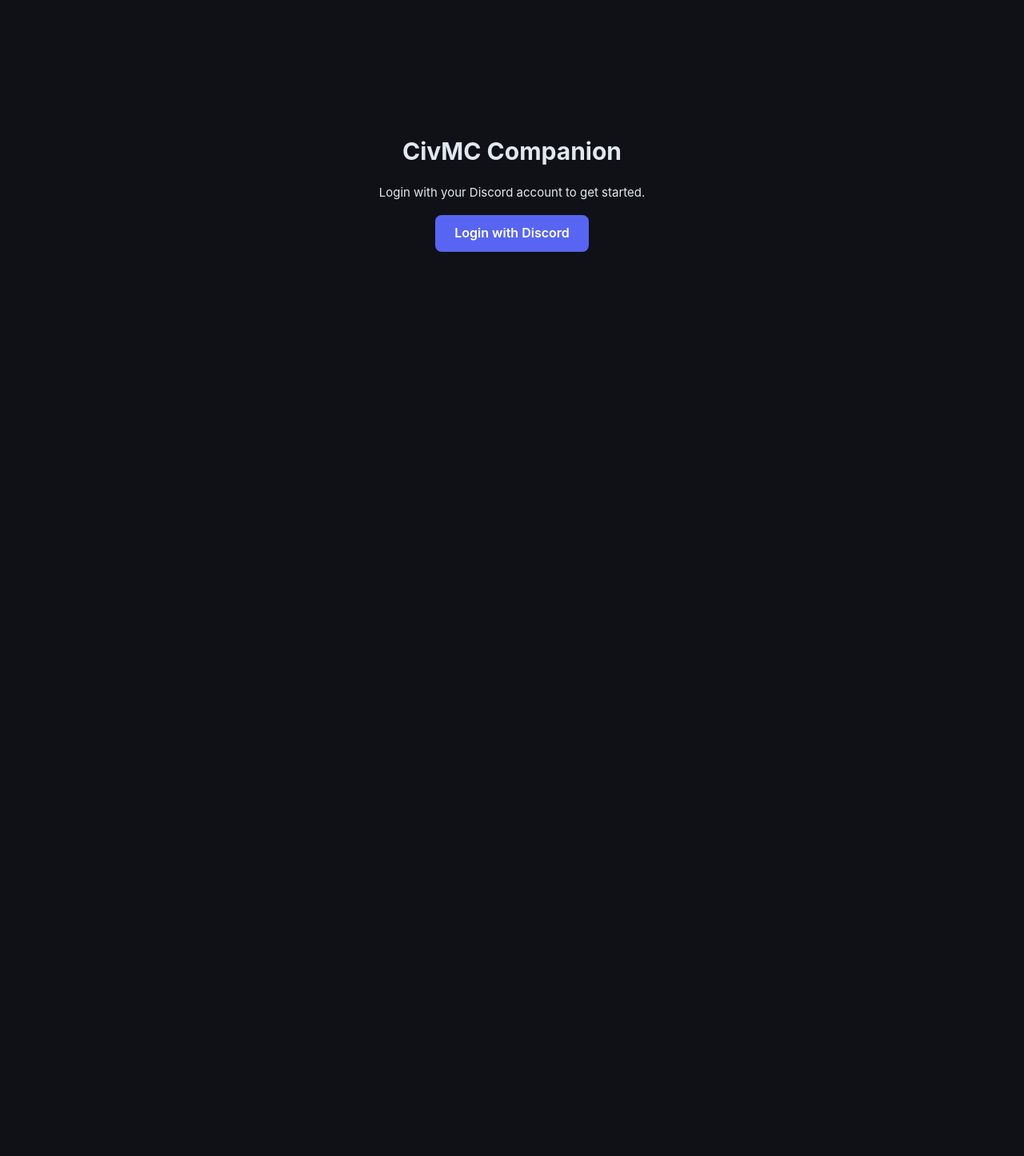
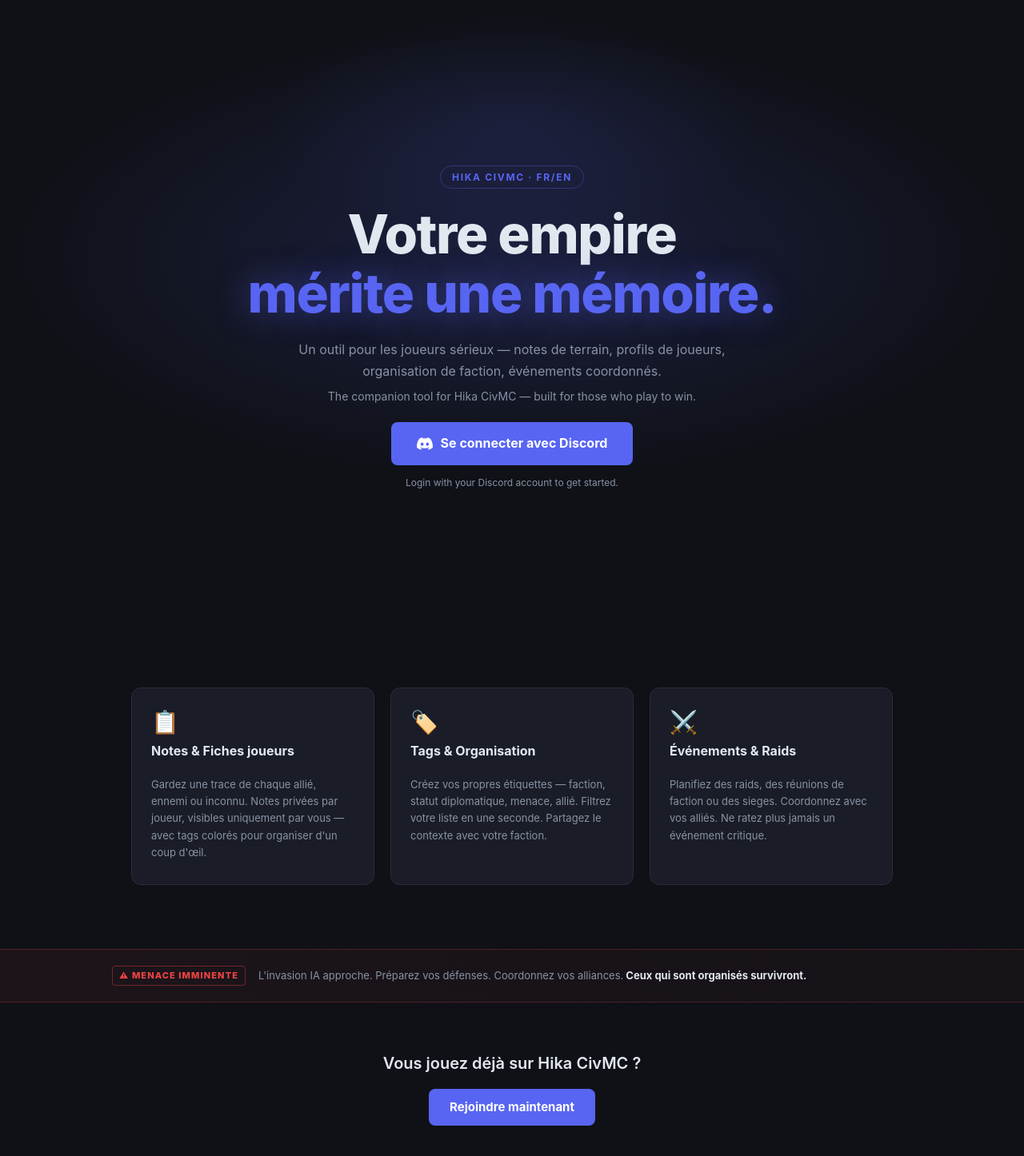
Before and after one commit to ImTheSpyke/hika-civmc-website, a React (Vite) app in the folder packages/web/: page /notes in a window 1280 px wide. Shown: the top 1446 px of the page at 80% size. Before the commit the page ends 800 px from the top, so only its background shows below. Built offline with nearby package versions, Linux system fonts and the light colour scheme; no server answers.

Commit message:
feat: Improved main page & fix note scrollbar

```diff
--- a/packages/web/src/pages/LoginPage.tsx
+++ b/packages/web/src/pages/LoginPage.tsx
@@ -6,6 +6,24 @@
     <form method="post" action="/api/auth/logout">
       <button type="submit">{label}</button>
     </form>
+  );
+}
+
+function FeatureCard({
+  icon,
+  title,
+  body,
+}: {
+  icon: string;
+  title: string;
+  body: string;
+}) {
+  return (
+    <div className="landing-feature-card">
+      <div className="landing-feature-icon">{icon}</div>
+      <h3 className="landing-feature-title">{title}</h3>
+      <p className="landing-feature-body">{body}</p>
+    </div>
   );
 }
 
@@ -32,12 +50,73 @@
   }
 
   return (
-    <div className="page-center">
-      <h1>CivMC Companion</h1>
-      <p>{t("auth.loginPrompt")}</p>
-      <a href="/api/auth/discord" className="btn-discord">
-        {t("nav.login")}
-      </a>
+    <div className="landing">
+
+      {/* ── Hero ── */}
+      <section className="landing-hero">
+        <div className="landing-hero-glow" aria-hidden />
+        <div className="landing-hero-content">
+          <div className="landing-eyebrow">Hika CivMC · FR/EN</div>
+          <h1 className="landing-title">
+            Votre empire<br />
+            <span className="landing-title-accent">mérite une mémoire.</span>
+          </h1>
+          <p className="landing-subtitle">
+            Un outil pour les joueurs sérieux — notes de terrain, profils de joueurs,
+            organisation de faction, événements coordonnés.
+            <br />
+            <span style={{ color: "var(--text-muted)" }}>
+              The companion tool for Hika CivMC — built for those who play to win.
+            </span>
+          </p>
+          <a href="/api/auth/discord" className="landing-cta">
+            <svg width="20" height="20" viewBox="0 0 71 55" fill="currentColor" aria-hidden>
+              <path d="M60.1 4.9A58.6 58.6 0 0 0 45.5.4a40.6 40.6 0 0 0-1.8 3.7 54.2 54.2 0 0 0-16.3 0A40.6 40.6 0 0 0 25.5.4 58.5 58.5 0 0 0 10.9 5C1.6 18.7-.9 32 .3 45.1a59 59 0 0 0 17.9 9 44 44 0 0 0 3.8-6.2 38.4 38.4 0 0 1-6-2.9l1.5-1.1a42 42 0 0 0 35.9 0l1.5 1.1a38.4 38.4 0 0 1-6 2.9 44 44 0 0 0 3.8 6.2 58.8 58.8 0 0 0 17.9-9C72 29.8 68.2 16.6 60.1 4.9ZM23.7 37c-3.5 0-6.4-3.2-6.4-7.2s2.8-7.2 6.4-7.2c3.5 0 6.4 3.2 6.3 7.2 0 4-2.8 7.2-6.3 7.2Zm23.6 0c-3.5 0-6.4-3.2-6.4-7.2s2.8-7.2 6.4-7.2c3.5 0 6.4 3.2 6.3 7.2 0 4-2.8 7.2-6.3 7.2Z" />
+            </svg>
+            Se connecter avec Discord
+          </a>
+          <p className="landing-cta-note">{t("auth.loginPrompt")}</p>
+        </div>
+      </section>
+
+      {/* ── Features ── */}
+      <section className="landing-features">
+        <FeatureCard
+          icon="📋"
+          title="Notes & Fiches joueurs"
+          body="Gardez une trace de chaque allié, ennemi ou inconnu. Notes privées par joueur, visibles uniquement par vous — avec tags colorés pour organiser d'un coup d'œil."
+        />
+        <FeatureCard
+          icon="🏷️"
+          title="Tags & Organisation"
+          body="Créez vos propres étiquettes — faction, statut diplomatique, menace, allié. Filtrez votre liste en une seconde. Partagez le contexte avec votre faction."
+        />
+        <FeatureCard
+          icon="⚔️"
+          title="Événements & Raids"
+          body="Planifiez des raids, des réunions de faction ou des sieges. Coordonnez avec vos alliés. Ne ratez plus jamais un événement critique."
+        />
+      </section>
+
+      {/* ── Invasion banner ── */}
+      <section className="landing-invasion">
+        <div className="landing-invasion-inner">
+          <span className="landing-invasion-label">⚠ MENACE IMMINENTE</span>
+          <p className="landing-invasion-text">
+            L'invasion IA approche. Préparez vos défenses. Coordonnez vos alliances.
+            <strong> Ceux qui sont organisés survivront.</strong>
+          </p>
+        </div>
+      </section>
+
+      {/* ── Footer CTA ── */}
+      <section className="landing-footer-cta">
+        <p className="landing-footer-line">Vous jouez déjà sur Hika CivMC ?</p>
+        <a href="/api/auth/discord" className="landing-cta landing-cta-sm">
+          Rejoindre maintenant
+        </a>
+      </section>
+
     </div>
   );
 }
--- a/packages/web/src/styles.css
+++ b/packages/web/src/styles.css
@@ -135,7 +135,7 @@
 .notes-layout { display: grid; grid-template-columns: 300px 1fr; gap: 0; min-height: calc(100vh - 180px); border: 1px solid var(--border); border-radius: var(--radius); overflow: hidden; }
 
 /* Sidebar */
-.notes-sidebar { display: flex; flex-direction: column; gap: 8px; padding: 12px; border-right: 1px solid var(--border); background: var(--surface); overflow: hidden; }
+.notes-sidebar { display: flex; flex-direction: column; gap: 8px; padding: 12px; border-right: 1px solid var(--border); background: var(--surface); overflow: hidden; min-height: calc(100vh - 180px); border-radius: var(--radius) 0 0 var(--radius); }
 .search-box { position: relative; }
 .search-results { list-style: none; background: var(--surface); border: 1px solid var(--border); border-radius: var(--radius); position: absolute; z-index: 10; width: 100%; top: calc(100% + 4px); box-shadow: 0 4px 16px rgba(0,0,0,0.4); }
 .search-results li { padding: 8px 12px; cursor: pointer; display: flex; align-items: center; gap: 8px; font-size: 13px; }
@@ -196,8 +196,8 @@
 
 /* Editor area */
 .notes-editor-area { background: var(--bg); display: flex; flex-direction: column; min-height: 0; }
-.notes-empty-state { display: flex; align-items: center; justify-content: center; flex: 1; color: var(--text-muted); font-size: 14px; padding: 40px; }
-.notes-editor-panel { display: flex; flex-direction: column; gap: 12px; padding: 20px 24px; height: 100%; }
+.notes-empty-state { display: flex; align-items: center; justify-content: center; min-height: 200px; color: var(--text-muted); font-size: 14px; padding: 40px; }
+.notes-editor-panel { display: flex; flex-direction: column; gap: 12px; padding: 20px 24px; }
 .editor-player-header { display: flex; align-items: center; gap: 10px; padding-bottom: 12px; border-bottom: 1px solid var(--border); }
 .editor-tag-row { display: flex; flex-wrap: wrap; gap: 6px; align-items: center; }
 
@@ -249,6 +249,205 @@
 /* h2 spacing */
 h2 { margin-bottom: 16px; }
 h3 { margin-bottom: 8px; }
+
+/* ── Landing page ──────────────────────────────────────────────────────────── */
+.landing {
+  min-height: 100vh;
+  display: flex;
+  flex-direction: column;
+  font-family: var(--font);
+}
+
+/* Hero */
+.landing-hero {
+  position: relative;
+  display: flex;
+  align-items: center;
+  justify-content: center;
+  min-height: 100vh;
+  padding: 80px 24px 60px;
+  text-align: center;
+  overflow: hidden;
+}
+
+/* Radial glow behind the title */
+.landing-hero-glow {
+  position: absolute;
+  inset: 0;
+  background:
+    radial-gradient(ellipse 70% 50% at 50% 40%, rgba(88,101,242,0.18) 0%, transparent 70%),
+    radial-gradient(ellipse 40% 30% at 50% 20%, rgba(88,101,242,0.10) 0%, transparent 60%);
+  pointer-events: none;
+}
+
+.landing-hero-content {
+  position: relative;
+  max-width: 720px;
+  display: flex;
+  flex-direction: column;
+  align-items: center;
+  gap: 20px;
+}
+
+.landing-eyebrow {
+  font-size: 12px;
+  font-weight: 700;
+  letter-spacing: 0.14em;
+  text-transform: uppercase;
+  color: var(--accent);
+  border: 1px solid rgba(88,101,242,0.35);
+  border-radius: 99px;
+  padding: 4px 14px;
+}
+
+.landing-title {
+  font-size: clamp(2.6rem, 7vw, 4.2rem);
+  font-weight: 800;
+  line-height: 1.1;
+  letter-spacing: -0.02em;
+  color: var(--text);
+}
+
+.landing-title-accent {
+  color: var(--accent);
+  text-shadow: 0 0 40px rgba(88,101,242,0.5);
+}
+
+.landing-subtitle {
+  font-size: 16px;
+  color: var(--text-muted);
+  max-width: 560px;
+  line-height: 1.7;
+}
+.landing-subtitle span { display: block; margin-top: 6px; font-size: 14px; }
+
+/* CTA button */
+.landing-cta {
+  display: inline-flex;
+  align-items: center;
+  gap: 10px;
+  background: var(--accent);
+  color: #fff;
+  font-weight: 700;
+  font-size: 16px;
+  padding: 14px 32px;
+  border-radius: var(--radius);
+  border: none;
+  cursor: pointer;
+  text-decoration: none;
+  transition: background 0.15s, box-shadow 0.15s, transform 0.1s;
+  box-shadow: 0 0 0 0 rgba(88,101,242,0);
+}
+.landing-cta:hover {
+  background: var(--accent-hover);
+  box-shadow: 0 0 24px rgba(88,101,242,0.45);
+  transform: translateY(-1px);
+  text-decoration: none;
+}
+.landing-cta-sm { font-size: 15px; padding: 11px 26px; }
+
+.landing-cta-note {
+  font-size: 12px;
+  color: var(--text-muted);
+  margin-top: -8px;
+}
+
+/* Scroll hint arrow */
+.landing-scroll-hint {
+  position: absolute;
+  bottom: 28px;
+  left: 50%;
+  transform: translateX(-50%);
+  color: var(--text-muted);
+  font-size: 20px;
+  animation: bounce 2s infinite;
+}
+@keyframes bounce {
+  0%, 100% { transform: translateX(-50%) translateY(0); }
+  50%       { transform: translateX(-50%) translateY(6px); }
+}
+
+/* Feature cards */
+.landing-features {
+  display: grid;
+  grid-template-columns: repeat(3, 1fr);
+  gap: 20px;
+  max-width: 1000px;
+  margin: 0 auto;
+  padding: 60px 24px 80px;
+}
+
+.landing-feature-card {
+  background: var(--surface);
+  border: 1px solid var(--border);
+  border-radius: 12px;
+  padding: 28px 24px;
+  display: flex;
+  flex-direction: column;
+  gap: 10px;
+  transition: border-color 0.2s, box-shadow 0.2s, transform 0.15s;
+}
+.landing-feature-card:hover {
+  border-color: rgba(88,101,242,0.5);
+  box-shadow: 0 0 28px rgba(88,101,242,0.12);
+  transform: translateY(-3px);
+}
+
+.landing-feature-icon { font-size: 28px; line-height: 1; }
+.landing-feature-title { font-size: 16px; font-weight: 700; color: var(--text); }
+.landing-feature-body { font-size: 13px; color: var(--text-muted); line-height: 1.65; }
+
+/* Invasion warning banner */
+.landing-invasion {
+  border-top: 1px solid rgba(239,68,68,0.25);
+  border-bottom: 1px solid rgba(239,68,68,0.25);
+  background: linear-gradient(90deg, rgba(239,68,68,0.06) 0%, rgba(239,68,68,0.03) 100%);
+  padding: 20px 24px;
+}
+.landing-invasion-inner {
+  max-width: 1000px;
+  margin: 0 auto;
+  display: flex;
+  align-items: center;
+  gap: 16px;
+  flex-wrap: wrap;
+}
+.landing-invasion-label {
+  font-size: 11px;
+  font-weight: 800;
+  letter-spacing: 0.1em;
+  text-transform: uppercase;
+  color: var(--danger);
+  white-space: nowrap;
+  border: 1px solid rgba(239,68,68,0.4);
+  border-radius: 4px;
+  padding: 3px 8px;
+}
+.landing-invasion-text {
+  font-size: 13px;
+  color: var(--text-muted);
+}
+.landing-invasion-text strong { color: var(--text); }
+
+/* Footer CTA */
+.landing-footer-cta {
+  display: flex;
+  flex-direction: column;
+  align-items: center;
+  gap: 16px;
+  padding: 60px 24px 80px;
+  text-align: center;
+}
+.landing-footer-line {
+  font-size: 20px;
+  font-weight: 600;
+  color: var(--text);
+}
+
+@media (max-width: 700px) {
+  .landing-features { grid-template-columns: 1fr; padding: 40px 16px 60px; }
+  .landing-invasion-inner { flex-direction: column; align-items: flex-start; gap: 8px; }
+}
 button:disabled { opacity: 0.5; cursor: not-allowed; }
 button.btn-secondary { background: transparent; border: 1px solid var(--border); color: var(--text-muted); }
 button.btn-secondary:hover { border-color: var(--accent); color: var(--accent); background: transparent; }
@@ -418,6 +617,7 @@
   padding: 12px;
   resize: vertical;
   outline: none;
+  overflow-y: hidden;
 }
 
 .md-editor-footer {
```
